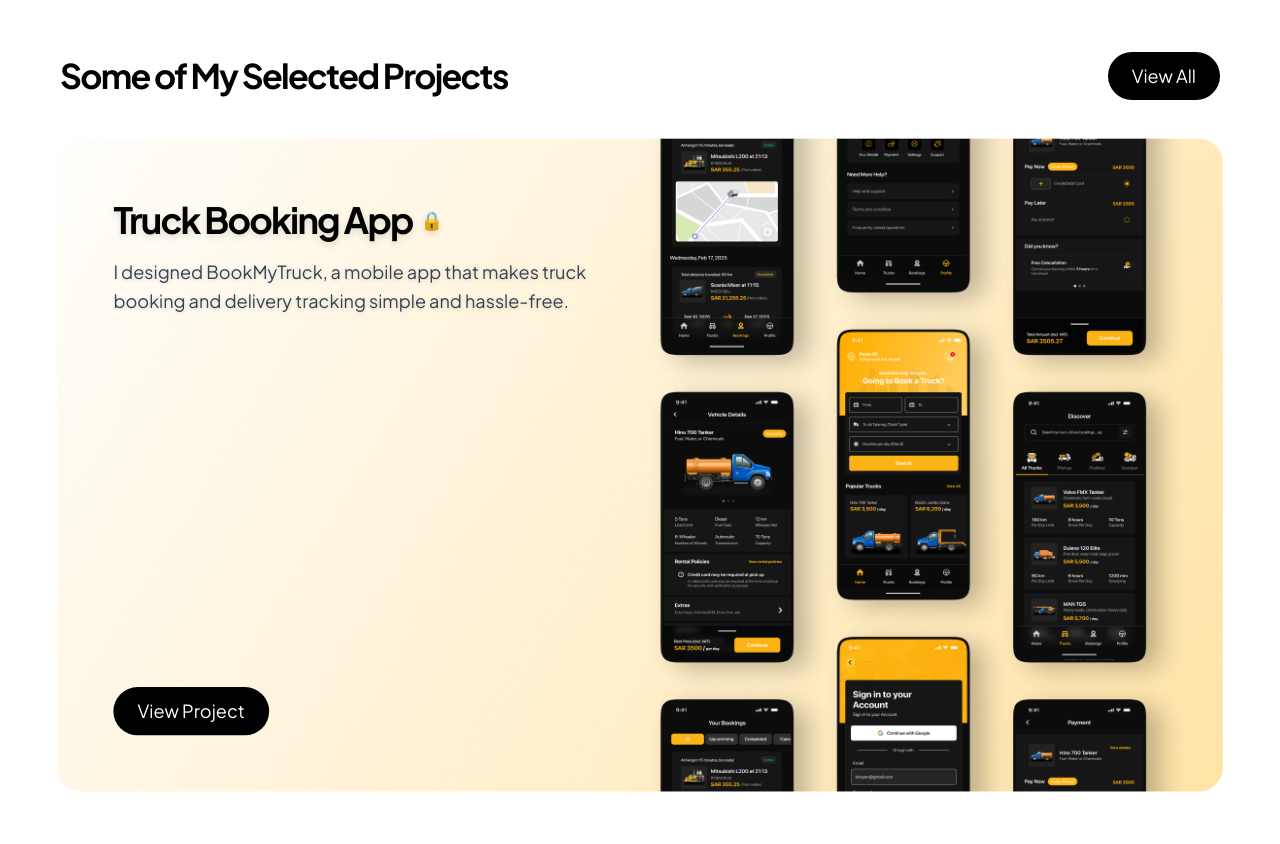
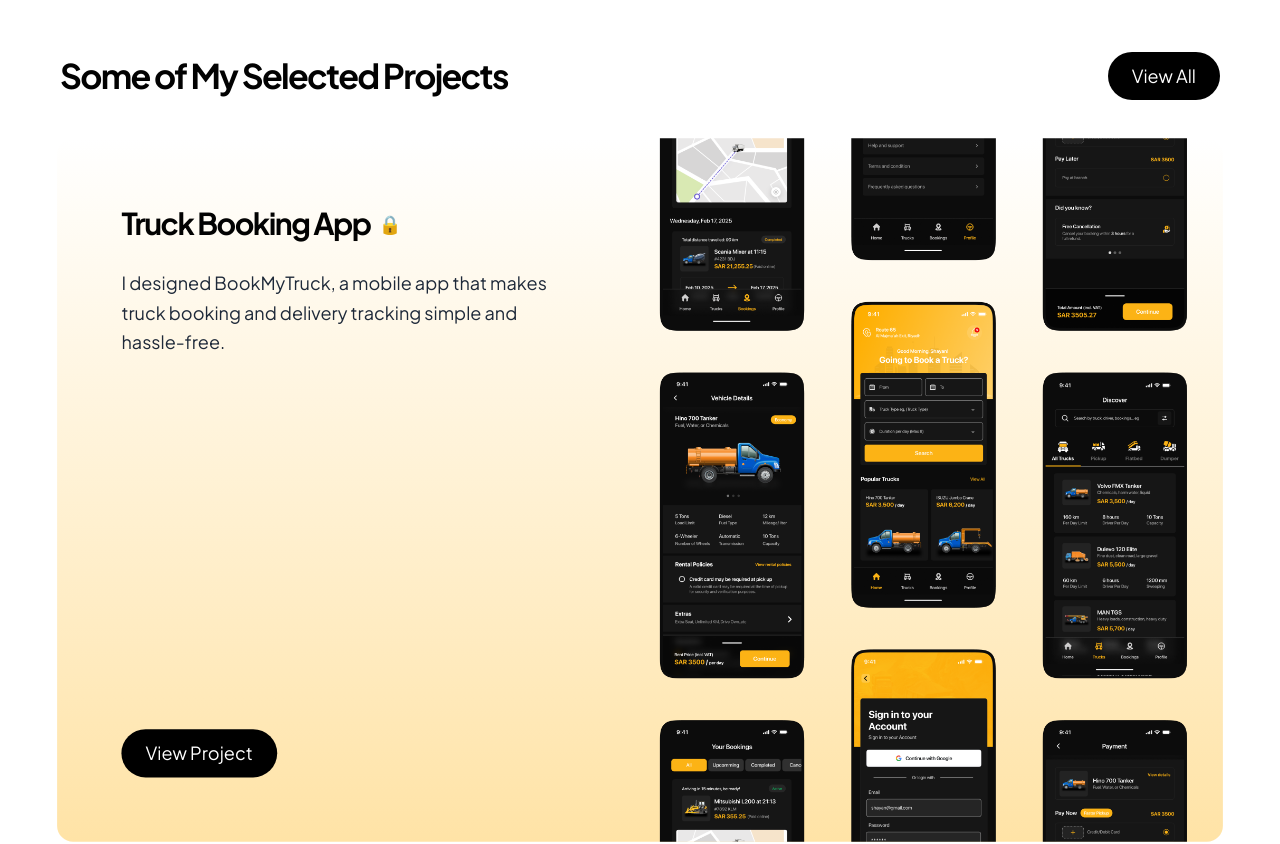
Before and after one commit to huzaifa-codes/shayanportfolio, a Next.js app: page / in a window 1280 px wide. Shown: the part 1380-2224 px from the top of the page. Built offline with nearby package versions, Linux system fonts and the light colour scheme.

Commit message:
changes updated

```diff
--- a/src/component/shared/ui/CaseStudy.tsx
+++ b/src/component/shared/ui/CaseStudy.tsx
@@ -1,6 +1,7 @@
 "use client";
 import React, { useRef, useEffect, useState } from "react";
 import Button from "./Button";
+import SectionWrapper from "./SectionWrapper";
 import { motion, useAnimation } from "framer-motion";
 import Image from "next/image";
 import { useRouter } from "next/navigation";
@@ -11,8 +12,7 @@
   imageUrl: string;
   link?: string;
   slug?: string;
-  locked?: boolean;
-    mobileImg? : string // pass true for locked items
+  locked?: boolean; // pass true for locked items
 };
 
 const ProjectCard: React.FC<ProjectCardProps> = ({
@@ -21,7 +21,6 @@
   imageUrl,
   slug,
   locked = false,
-  mobileImg
 }) => {
   const router = useRouter();
 
@@ -141,62 +140,43 @@
 
   return (
     <section>
-<motion.div
+  <motion.div
   ref={ref}
   animate={controls}
-  className="relative rounded-2xl overflow-hidden h-[585px] md:h-[650px] w-full"
+  className="rounded-2xl flex flex-col md:flex-row justify-between items-start md:h-[700px] overflow-hidden duration-500 bg-gradient-to-b from-[#ffffff] to-[#FFE3A6]"
 >
-  <Image
-    src={imageUrl}
-    alt={title}
-    fill
-    className=" transition-transform duration-500 hover:scale-105 hidden sm:block"
-  />
+  {/* Left Section */}
+  <div className="flex flex-col justify-between gap-3 h-full w-full p-8 md:p-16 font-jakarta relative">
+    <div className="space-y-4 sm:space-y-6">
+      <h2 className="font-bold text-xl sm:text-2xl md:text-3xl text-black flex items-center gap-2">
+        {title} {locked && <span className="text-gray-500 text-lg">🔒</span>}
+      </h2>
 
+      <p className="text-sm sm:text-base md:text-lg text-gray-800 leading-relaxed">
+        {description}
+      </p>
+ </div>
+      <div>
+        <Button variant="secondary" onClick={() => handlesingleroute(slug)}>
+          View Project
+        </Button>
+      </div>
 
-  {mobileImg && (
-    <Image
-      src={mobileImg}
-      alt={`${title} mobile`}
-      fill
-      className=" block sm:hidden h-fit"
-    />
-  )}
-
-  {/* Top-left Title & Description */}
-  <div className="absolute top-8 left-8 sm:top-10 sm:left-10 md:top-14 md:left-14 text-white z-10 font-jakarta max-w-lg">
-    <h2 className="font-bold text-2xl sm:text-3xl md:text-4xl flex items-center gap-2 drop-shadow-md">
-      {title} {locked && <span className="text-gray-300 text-lg">🔒</span>}
-    </h2>
-
-    <p className="text-[16px] sm:text-base md:text-lg text-gray-700 mt-3 leading-relaxed drop-shadow-sm">
-      {description}
-    </p>
-
-    {/* ✅ Mobile Button (under description) */}
-    <div className="mt-4 sm:hidden">
-      <Button
-        variant="secondary"
-        onClick={() => handlesingleroute(slug)}
-      >
-        View Project
-      </Button>
-    </div>
   </div>
 
-  {/* ✅ Desktop / Tablet Button (bottom-left) */}
-  <div className="hidden sm:block absolute bottom-10 left-10 md:bottom-14 md:left-14 z-10">
-    <Button
-      variant="secondary"
-      onClick={() => handlesingleroute(slug)}
-    >
-      View Project
-    </Button>
+  {/* Right Image */}
+  <div className="relative w-full md:w-[595px] h-[400px] md:h-[700px] flex-shrink-0">
+    <Image
+      src={imageUrl}
+      alt={title}
+      fill
+      quality={100}
+      className="object-cover transform scale-105 transition-transform duration-500"
+    />
   </div>
 </motion.div>
 
 
-      {/* Modal (Password -> Email) */}
       {showModal && (
         <div className="fixed inset-0 z-50 flex items-center justify-center">
 
--- a/src/component/widgets/AboutUs.tsx
+++ b/src/component/widgets/AboutUs.tsx
@@ -97,7 +97,7 @@
               variant="textOnly"
               className="flex items-center gap-2"
             >
-              {showMore ? "Hide My Journey" : "Read My Journey and Experience"}
+              {showMore ? "Hide my journey" : "Read my journey and experience"}
               <motion.span
                 animate={{ rotate: showMore ? 180 : 0 }}
                 transition={{ duration: 0.4 }}
--- a/src/component/widgets/CaseStudySection.tsx
+++ b/src/component/widgets/CaseStudySection.tsx
@@ -5,7 +5,6 @@
 import ProjectCard from "../shared/ui/CaseStudy";
 import { useRouter } from "next/navigation";
 import SectionWrapper from "../shared/ui/SectionWrapper";
-import GradientBackground from "../shared/ui/GradientBackground";
 
 const CaseStudySection: React.FC = () => {
   const router = useRouter();
```
Also changed, not shown: public/images/casestudy1.png.
